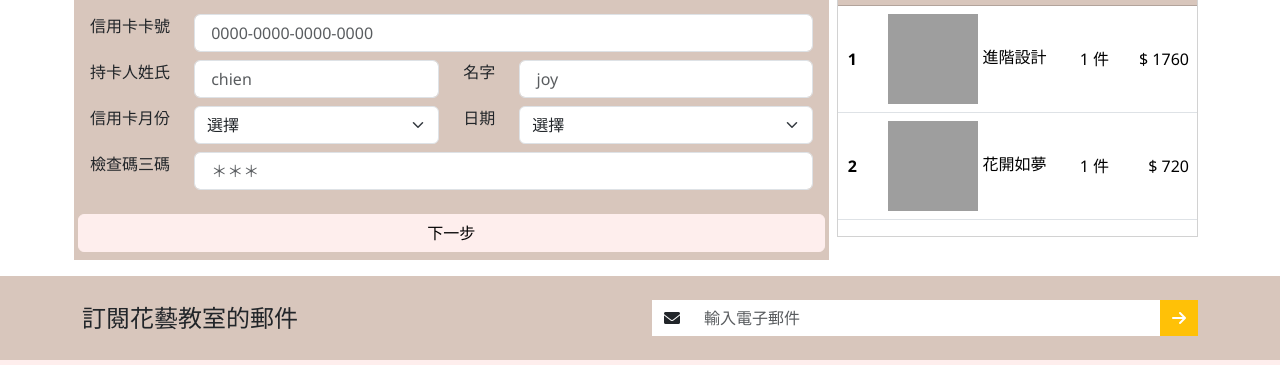
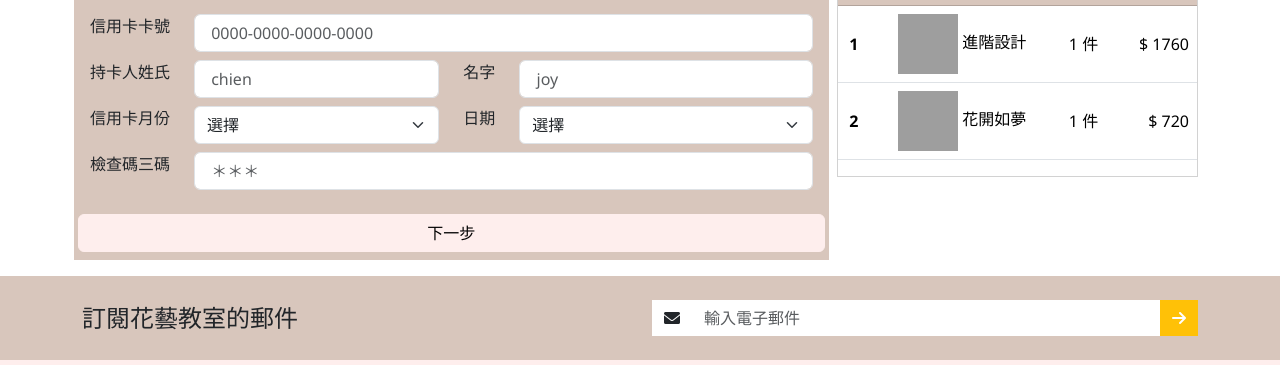
Before and after one commit to aijoyzuo/FlowerartClassroom, a website: page deliverPay.html in a window 1280 px wide. Shown: the part 386-751 px from the top of the page. Drawn offline with nearby package versions, Linux system fonts and the light colour scheme; grey boxes are pictures that could not be loaded; a web font is replaced by a local one.

Commit message:
Update deliverPay.html 調整購物清單圖片

```diff
--- a/deliverPay.html
+++ b/deliverPay.html
@@ -286,7 +286,7 @@
                                 <th scope="row">1</th>
                                 <td>
                                     <img src="https://images.plurk.com/2E969OU59GTCbMuBRBEnPn.png"
-                                        style="width: 90px;height:90px;object-fit: cover;">
+                                        style="width: 60px;height:60px;object-fit: cover;">
                                     <span>進階設計</span>
                                 </td>
                                 <td>1 件</td>
@@ -296,7 +296,7 @@
                                 <th scope="row">2</th>
                                 <td>
                                     <img src="https://images.plurk.com/7eRU3Ktx6QiL3YbAgdIOt1.png"
-                                        style="width: 90px;height:90px;object-fit: cover;">
+                                        style="width: 60px;height:60px;object-fit: cover;">
                                     <span>花開如夢</span>
                                 </td>
                                 <td>1 件</td>
```
